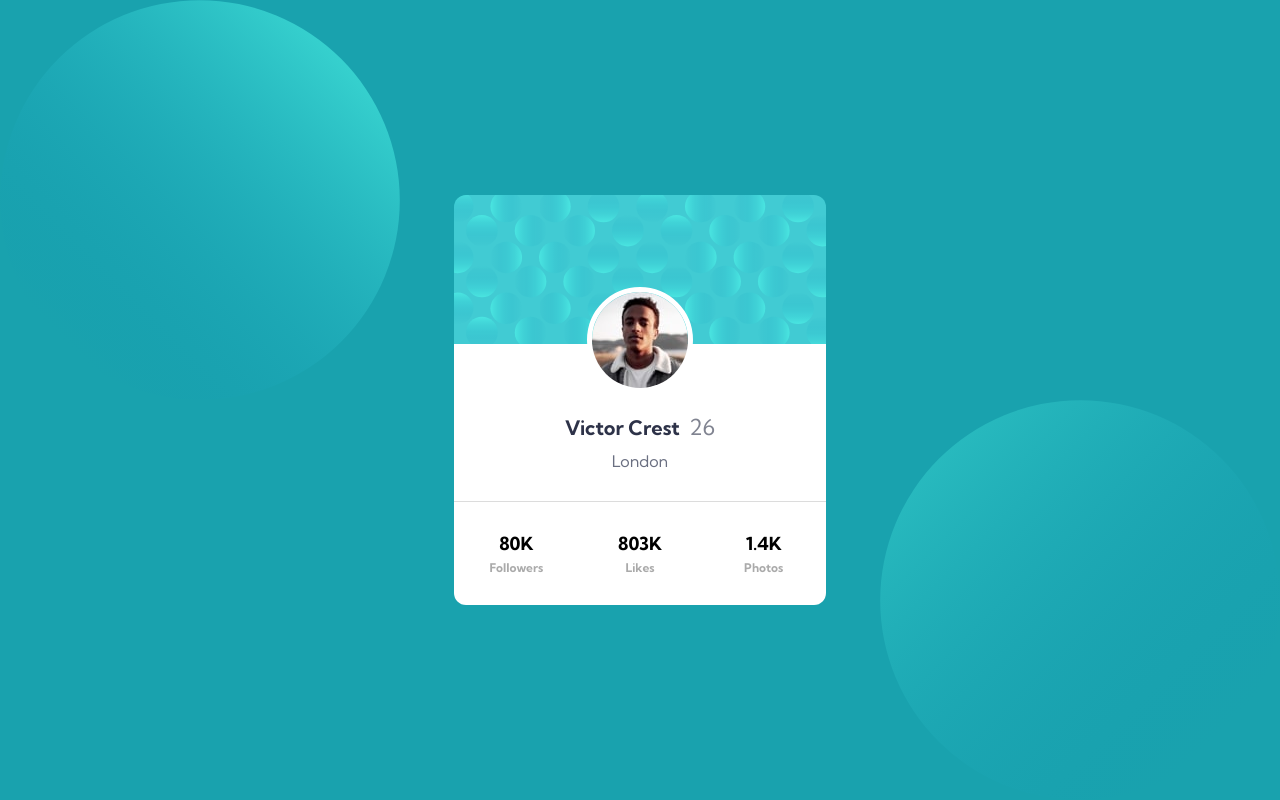
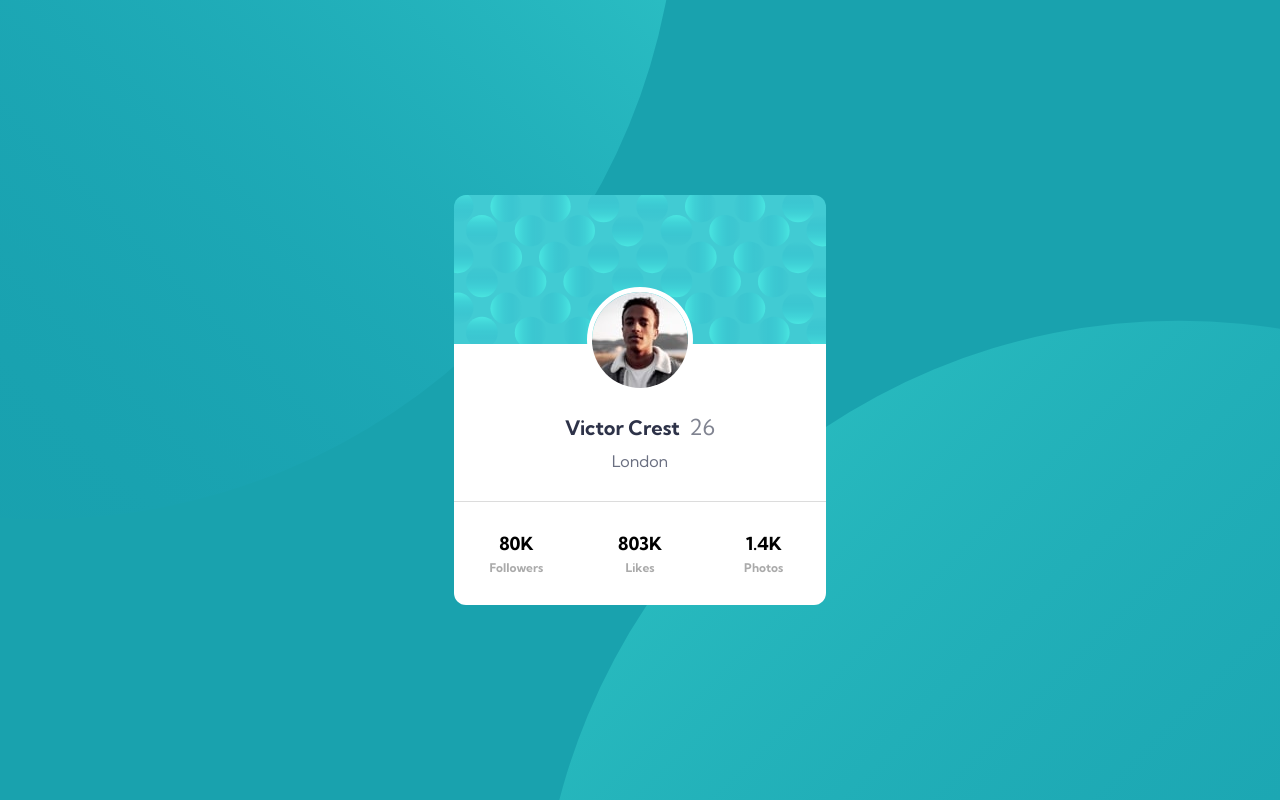
Before and after one commit to nerdy-guy/profile-card-component, a plain HTML site: page index.html in a window 1280 px wide. Drawn offline with Linux system fonts and the light colour scheme.

Commit message:
Fix: background images postition

```diff
--- a/style.css
+++ b/style.css
@@ -11,9 +11,9 @@ body {
   background-color: hsl(185, 75%, 39%);
   background-image: url(./images/bg-pattern-bottom.svg),
     url(./images/bg-pattern-top.svg);
-  background-position: right bottom, left top;
-  background-repeat: no-repeat, no-repeat;
-  background-size: 400px;
+  background-position: left 42vw top 40vh, right 47vw bottom 35vh;
+  background-repeat: no-repeat;
+  background-size: cover;
   min-height: 100vh;
   display: flex;
   justify-content: center;
```
